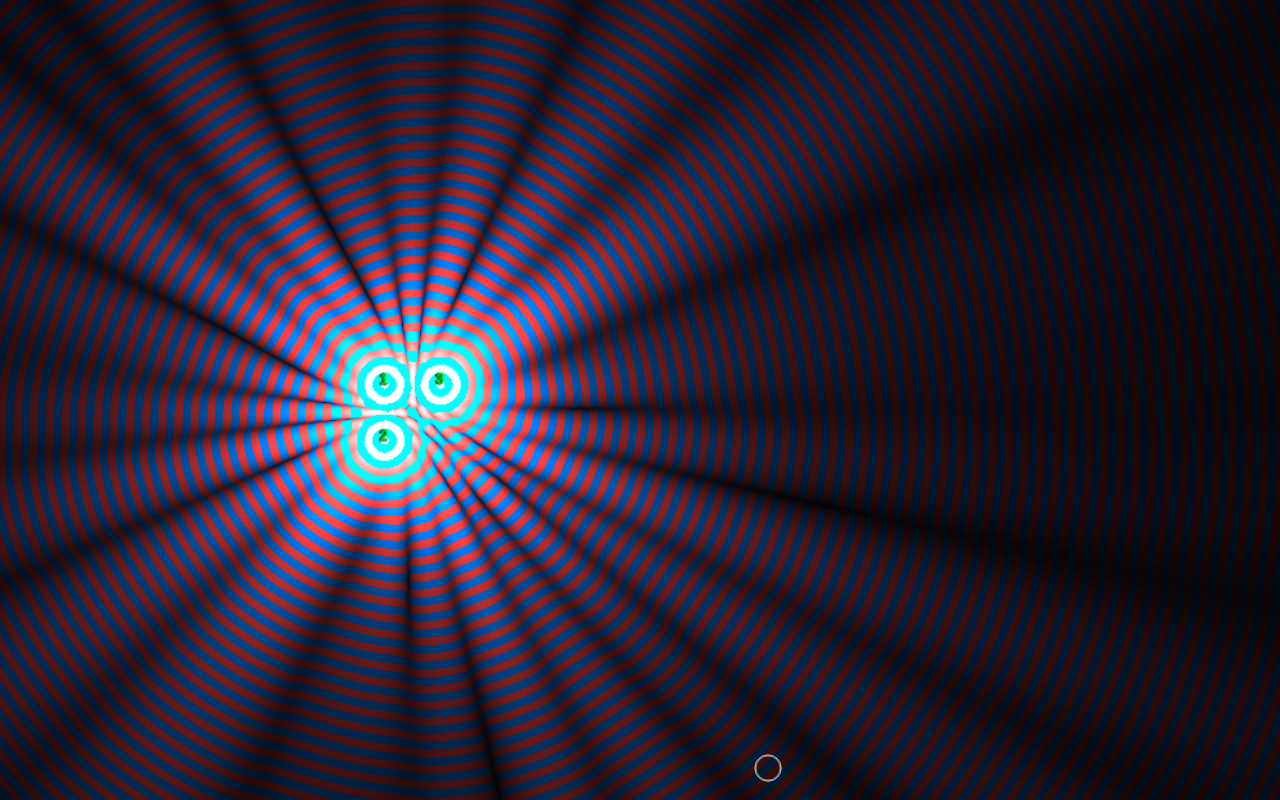
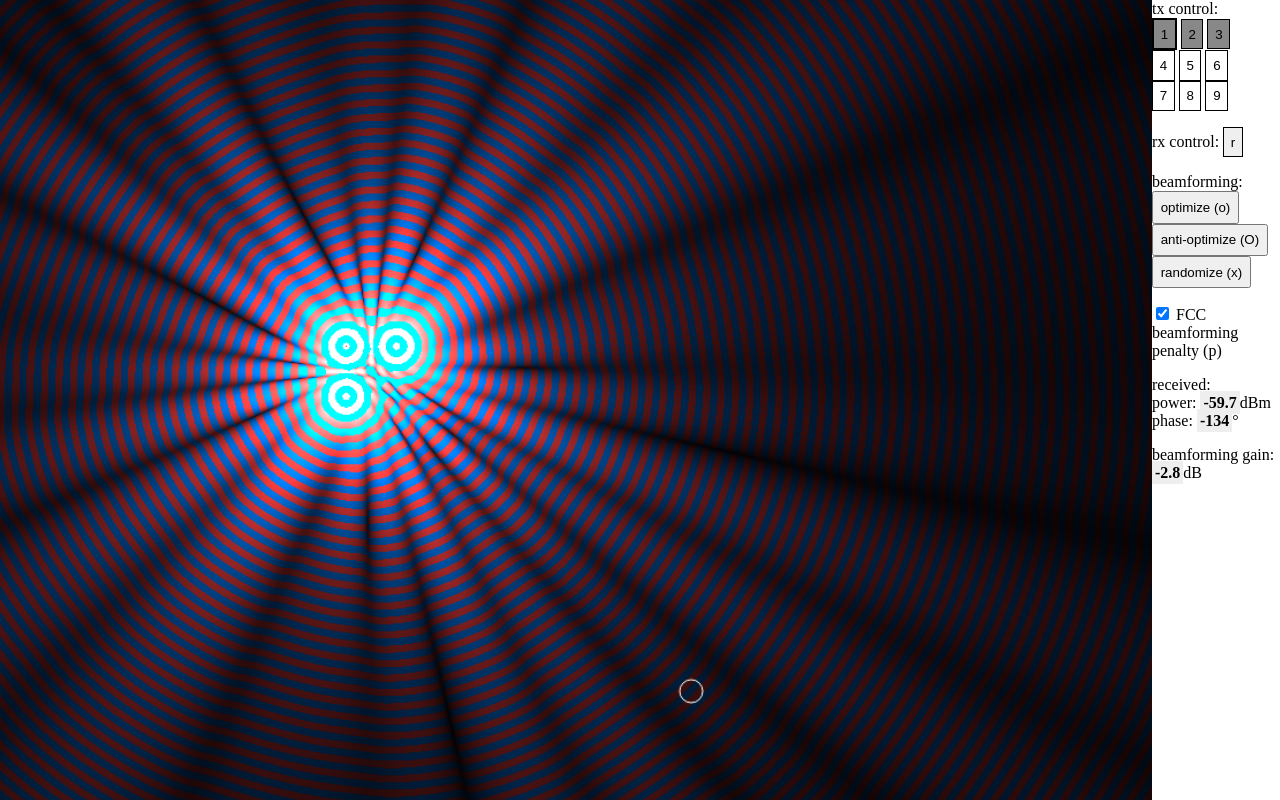
Before and after one commit to apenwarr/beamlab, a plain HTML site: page wavemap.html in a window 1280 px wide. Shown: the top 800 px of the page. Drawn offline with Linux system fonts and the light colour scheme.

Commit message:
Add a right-hand bar with mouse controls and rx signal reporting.

```diff
--- a/wavemap.html
+++ b/wavemap.html
@@ -11,12 +11,27 @@
       padding: 0;
     }
     #fielddiv {
-      width: 100%;
+      width: 90%;
       height: 100%;
     }
     #field {
       width: 100%;
       height: 100%;
+    }
+    #controls {
+      position: absolute;
+      right: 0;
+      top: 0;
+      width: 10%;
+      height: 100%;
+    }
+    #controls input {
+      padding: 0.5em;
+    }
+    #controls span {
+      font-weight: bold;
+      padding: 3px;
+      background: #eee;
     }
   </style>
 </head>
@@ -24,6 +39,42 @@
   <div id='fielddiv'>
     <canvas id='field'></canvas>
   </div>
+  <div id='controls'>
+    <form>
+      tx control:
+      <br />
+      <input id='tx1' type='button' value='1' onclick='clicked(this)' />
+      <input id='tx2' type='button' value='2' onclick='clicked(this)' />
+      <input id='tx3' type='button' value='3' onclick='clicked(this)' />
+      <br />
+      <input id='tx4' type='button' value='4' onclick='clicked(this)' />
+      <input id='tx5' type='button' value='5' onclick='clicked(this)' />
+      <input id='tx6' type='button' value='6' onclick='clicked(this)' />
+      <br />
+      <input id='tx7' type='button' value='7' onclick='clicked(this)' />
+      <input id='tx8' type='button' value='8' onclick='clicked(this)' />
+      <input id='tx9' type='button' value='9' onclick='clicked(this)' />
+      <p />
+      rx control:
+      <input id='rx1' type='button' value='r' onclick='clicked(this)' />
+      <p />
+      beamforming:
+      <input id='opt' type='button' value='optimize (o)' onclick='clicked(this)' />
+      <input id='anti-opt' type='button' value='anti-optimize (O)' onclick='clicked(this)' />
+      <input id='rand' type='button' value='randomize (x)' onclick='clicked(this)' />
+      <p />
+      <input id='bfpenalty' type='checkbox' checked onclick='clicked(this)'>
+        <label for='bfpenalty'>FCC beamforming penalty (p)</label>
+      </input>
+    </form>
+
+    received:<br />
+    power: <span id='rxpower'>0</span>dBm<br />
+    phase: <span id='rxphase'>0</span>&deg;<br />
+    <p />
+    beamforming gain: <span id='bfgain'>0</span>dB<br />
+
+  </div>
 
   <script src="wavemap.js"></script>
 </body>
--- a/wavemap.js
+++ b/wavemap.js
@@ -25,13 +25,23 @@ for (var cosi = 0; cosi < cosa_size; cosi++) {
 }
 
 
+function getPhase(real, imag) {
+  return Math.atan2(imag, real);
+}
+
+
 function getMag(real, imag) {
   return Math.sqrt(real*real + imag*imag);
 }
 
 
-function getPhase(real, imag) {
-  return Math.atan2(imag, real);
+function getPower(real, imag) {
+  return (real*real + imag*imag) / 2;
+}
+
+
+function todB(v) {
+  return 10 * Math.log(v)/Math.log(10);
 }
 
 
@@ -77,6 +87,9 @@ function pointSource(x0, y0, phase0, gain_1m) {
 }
 
 
+var regulatory_factor = 0;
+
+
 function addAreas(areas) {
   var buf = new ArrayBuffer(2 * 4 * xsize * ysize);
   var reals = new Float32Array(buf, 0, xsize * ysize);
@@ -86,7 +99,11 @@ function addAreas(areas) {
   // power stays within regulatory limits.  'gain' is the wave
   // amplitude, so power is the sqrt of that, and power is what's
   // regulated.  So we divide by the sqrt of the number of signals.
-  //
+  var numareas = 0;
+  for (var ai = 0; ai < areas.length; ai++) {
+    if (areas[ai]) numareas++;
+  }
+  var fcc_per_ant_factor = 1 / Math.sqrt(numareas)
   // FCC says we have to *additionally* reduce the transmit power by
   // 1dB for each 3dB of antenna gain over 6dBi.  Our simulation uses
   // ideal isotropic antennas (0dBi) but the beamforming gain is
@@ -94,18 +111,15 @@ function addAreas(areas) {
   // amplitude, so take the sqrt.)
   //
   // TODO(apenwarr): not sure if these rules are the same for 5 GHz band.
-  var numareas = 0;
-  for (var ai = 0; ai < areas.length; ai++) {
-    if (areas[ai]) numareas++;
-  }
   // we use 0dBi antennas, but "better" ones are more realistic, and punish
   // us more for FCC purposes, so be conservative here.
+  var bf_penalty_enable = document.getElementById('bfpenalty').checked;
   var assumed_ant_gain = 6;
-  var ant_gain_db = assumed_ant_gain + 10*Math.log(numareas)/Math.log(10);
+  var ant_gain_db = assumed_ant_gain + todB(numareas);
   var ant_excess_db = ant_gain_db > 6 ? ant_gain_db - 6 : 0;
+  if (!bf_penalty_enable) ant_excess_db = 0;
   var fcc_array_factor = Math.sqrt(Math.pow(10, -ant_excess_db/3/10));
-  var fcc_per_ant_factor = 1 / Math.sqrt(numareas)
-  var regulatory_factor = fcc_per_ant_factor * fcc_array_factor;
+  regulatory_factor = fcc_per_ant_factor * fcc_array_factor;
   console.debug('regulatory factor:', regulatory_factor,
 		'per_ant factor:', fcc_per_ant_factor,
 		'array factor:', fcc_array_factor);
@@ -139,8 +153,8 @@ function renderPointSource(i) {
 }
 
 
-for (var i = 0; i < sources.length; i++) {
-  renderPointSource(i);
+function replaceText(id, v) {
+  document.getElementById(id).innerText = v;
 }
 
 
@@ -181,23 +195,27 @@ function render() {
   ctx.strokeStyle = 'white';
   ctx.ellipse(ptx, pty, xsize/100, ysize/100, 0, Math.PI*2, 0);
   ctx.stroke();
-  var ptgain2 = (area.reals[pti]*area.reals[pti] +
-		 area.imags[pti]*area.imags[pti]);
-  console.debug('power at point:', ptgain2, '=',
-		10 * Math.log(ptgain2)/Math.log(10), 'dBm');
-
-  ctx.beginPath();
-  ctx.strokeStyle = '#0c0';
-  ctx.textAlign = 'center';
-  ctx.shadowOffsetX = -1;
-  ctx.shadowColor = 'black';
-  for (var i = 0; i < sources.length; i++) {
-    if (!areas[i]) continue;
-    ctx.strokeText(i+1, sources[i].x * xsize, sources[i].y * ysize);
+  var ptpower = getPower(area.reals[pti], area.imags[pti]);
+  var ptdbm = todB(ptpower);
+  var bestpower = 0;
+  for (var ai = 0; ai < areas.length; ai++) {
+    if (!areas[ai]) continue;
+    // we *don't* multiply by regulatory_factor here, because we're comparing
+    // against a one-antenna transmitter at maximum power, not one of several
+    // transmitters each at fractional power.
+    var power = getPower(areas[ai].reals[pti], areas[ai].imags[pti]);
+    console.debug('power', ai, '=', todB(power));
+    if (power > bestpower) bestpower = power;
   }
+  var bestdbm = todB(bestpower);
+  console.debug('power at point:', ptpower, '=', ptdbm, 'dBm');
+  replaceText('rxpower', ptdbm.toFixed(1));
+  replaceText('rxphase',
+      (getPhase(area.reals[pti], area.imags[pti]) * 360 / 2 / Math.PI).toFixed(0));
+  replaceText('bfgain', (ptdbm - bestdbm).toFixed(1));
 }
 
-render();
+
 var moving = 0;
 var movewhich = 0;
 
@@ -219,11 +237,36 @@ function beamform_optimize() {
 }
 
 
-document.body.onkeypress = function(e) {
-  var c = String.fromCharCode(e.charCode);
-  if (e.charCode >= 0x31 && e.charCode <= 0x39) {
+function updateButtons() {
+  // transmitter buttons
+  for (var i = 0; i < 9; i++) {
+    var el = document.getElementById('tx' + (i+1));
+    if (movewhich == i) {
+      el.style.border = '2px solid black';
+    } else {
+      el.style.border = '1px solid black';
+    }
+    if (areas[i]) {
+      el.style.background = '#888';
+    } else {
+      el.style.background = '#fff';
+    }
+  }
+
+  // receive button
+  var el = document.getElementById('rx1');
+  if (movewhich == 'r') {
+    el.style.border = '2px solid black';
+  } else {
+    el.style.border = '1px solid black';
+  }
+}
+
+
+function handleKey(c) {
+  if (c >= '1' && c <= '9') {
     // number key
-    movewhich = e.charCode - 0x31;
+    movewhich = c - '1';
     if (areas[movewhich]) {
       areas[movewhich] = undefined;
     } else {
@@ -238,8 +281,15 @@ document.body.onkeypress = function(e) {
       renderPointSource(movewhich);
     }
     render();
+    updateButtons();
   } else if (c == 'r') {
     movewhich = 'r';
+    updateButtons();
+  } else if (c == 'p') {
+    // toggle beamforming penalty
+    var el = document.getElementById('bfpenalty');
+    el.checked = !el.checked;
+    render();
   } else if (c == 'o') {
     beamform_optimize();
     render();
@@ -313,6 +363,12 @@ document.body.onkeypress = function(e) {
   }
 }
 
+
+document.body.onkeypress = function(e) {
+  handleKey(String.fromCharCode(e.charCode));
+}
+
+
 canvas.onmousemove = function(e) {
   var mousex_frac = e.x / canvas.clientWidth;
   var mousey_frac = e.y / canvas.clientHeight;
@@ -331,14 +387,18 @@ canvas.onmousemove = function(e) {
   }
 }
 
+
 canvas.onmousedown = function(e) {
   moving = 1;
   canvas.onmousemove(e);
+  updateButtons();
 }
+
 
 canvas.onmouseup = function(e) {
   moving = 0;
 }
+
 
 canvas.onmousewheel = function(e) {
   if (sources[movewhich]) {
@@ -347,3 +407,28 @@ canvas.onmousewheel = function(e) {
   }
   render();
 }
+
+
+function clicked(e) {
+  console.debug('clicked', e.id, e);
+  if (e.id.indexOf('tx') == 0) {
+    handleKey(e.id.substr(2, 1));
+  } else if (e.id == 'rx1') {
+    handleKey('r');
+  } else if (e.id == 'bfpenalty') {
+    render();
+  } else if (e.id == 'opt') {
+    handleKey('o');
+  } else if (e.id == 'anti-opt') {
+    handleKey('O');
+  } else if (e.id == 'rand') {
+    handleKey('x');
+  }
+}
+
+
+for (var i = 0; i < sources.length; i++) {
+  renderPointSource(i);
+}
+updateButtons();
+render();
```
